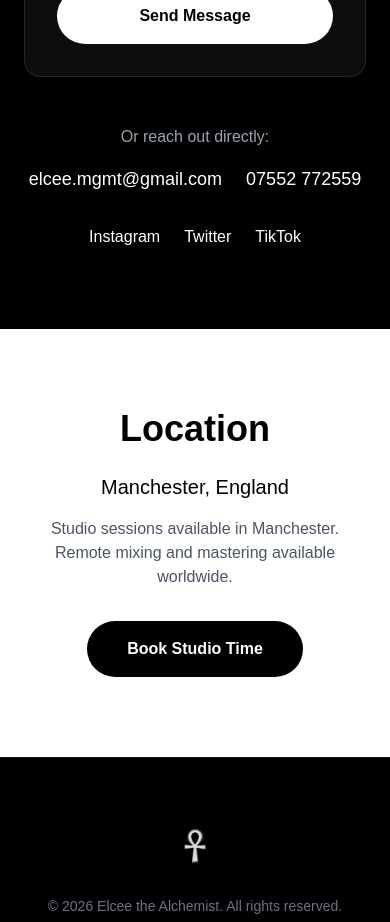
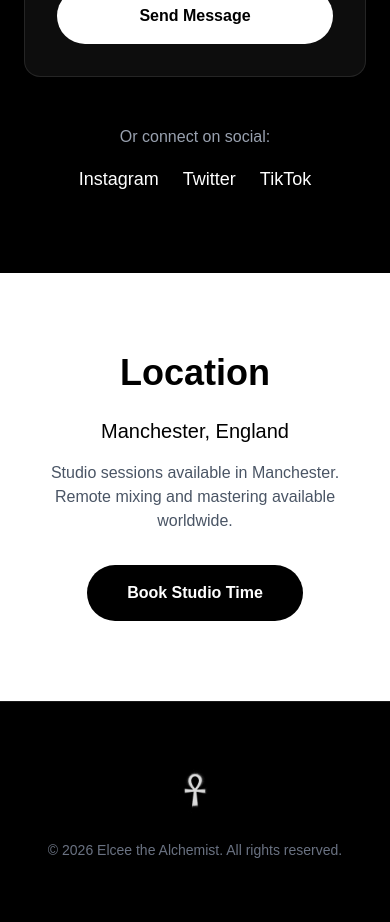
Before and after one commit to logancooney/elcee-website, a Next.js app: page /contact in a window 390 px wide. Shown: the part 1080-2002 px from the top of the page. Built offline with nearby package versions, Linux system fonts and the light colour scheme.

Commit message:
Remove email and phone from contact page for privacy

```diff
--- a/app/contact/page.tsx
+++ b/app/contact/page.tsx
@@ -96,12 +96,8 @@ export default function ContactPage() {
           </div>
 
           <div className="mt-12 text-center space-y-4">
-            <p className="text-gray-400">Or reach out directly:</p>
+            <p className="text-gray-400">Or connect on social:</p>
             <div className="flex flex-wrap justify-center gap-6 text-lg">
-              <a href="mailto:elcee.mgmt@gmail.com" className="hover:underline">elcee.mgmt@gmail.com</a>
-              <a href="tel:07552772559" className="hover:underline">07552 772559</a>
-            </div>
-            <div className="flex flex-wrap justify-center gap-6 text-base pt-4">
               <a href="https://instagram.com/elceethealchemist" className="hover:underline" target="_blank" rel="noopener noreferrer">Instagram</a>
               <a href="https://twitter.com/elceejpg" className="hover:underline" target="_blank" rel="noopener noreferrer">Twitter</a>
               <a href="https://tiktok.com/@elceethealchemist" className="hover:underline" target="_blank" rel="noopener noreferrer">TikTok</a>
```
